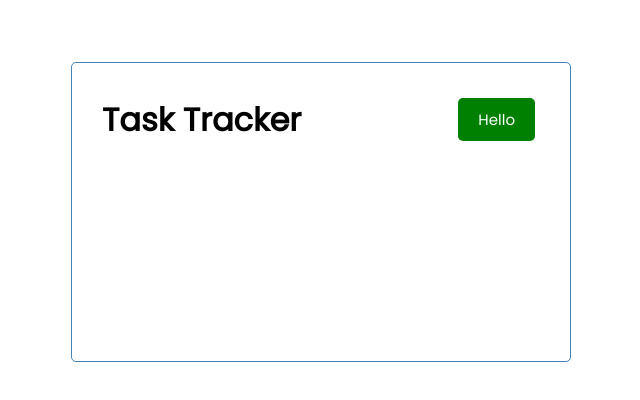
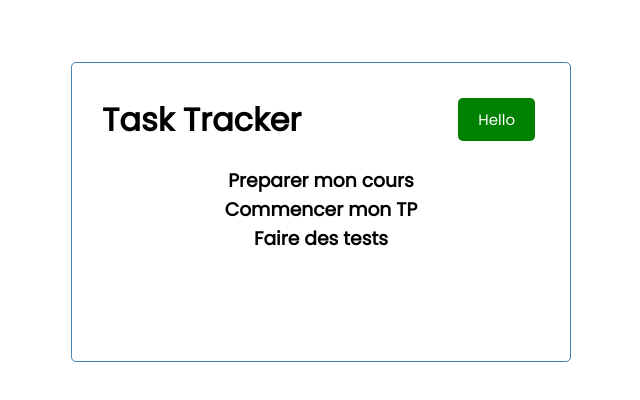
Before and after one commit to zeprof/react-tasktracker-vite, a React (Vite) app: page / in a window 1280 px wide. Shown: the top 400 px of the page, without its empty margins (319-959 px from the left). Built offline with nearby package versions, Linux system fonts and the light colour scheme.

Commit message:
Ajout du composant Tasks

```diff
--- a/src/App.jsx
+++ b/src/App.jsx
@@ -1,11 +1,14 @@
 
 import './App.css';
 import Header from './components/Header.jsx'
+import Tasks from './components/Tasks.jsx'
+
 
 function App() {
     return (
         <div className='container'>
             <Header title="Task Tracker"/>
+            <Tasks />
         </div>
     );
 }
--- /dev/null
+++ b/src/components/Tasks.jsx
@@ -0,0 +1,30 @@
+const tasks = [
+    {
+        id: 1,
+        text: 'Preparer mon cours',
+        day: '19 Avril @ 14:25',
+        reminder: true,
+    },
+    {
+        id: 2,
+        text: 'Commencer mon TP',
+        day: '20 Septembre @ 09:00',
+        reminder: false,
+    },
+    {
+        id: 3,
+        text: 'Faire des tests',
+        day: '23 Septembre @ 10:00',
+        reminder: false,
+    },
+]
+
+const Tasks = () => {
+    return (
+        <>
+            {tasks.map((task) => (<h3>{task.text}</h3>))}
+        </>
+    )
+}
+
+export default Tasks
```
